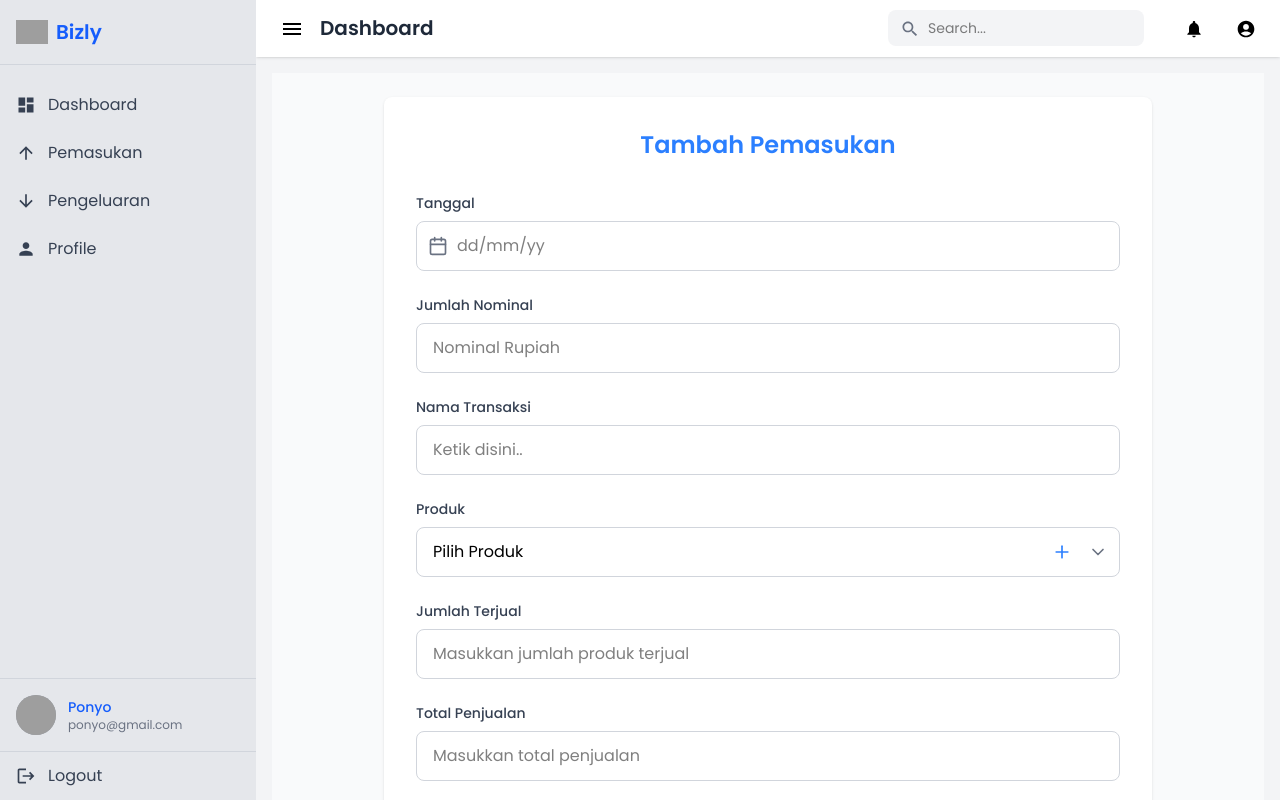
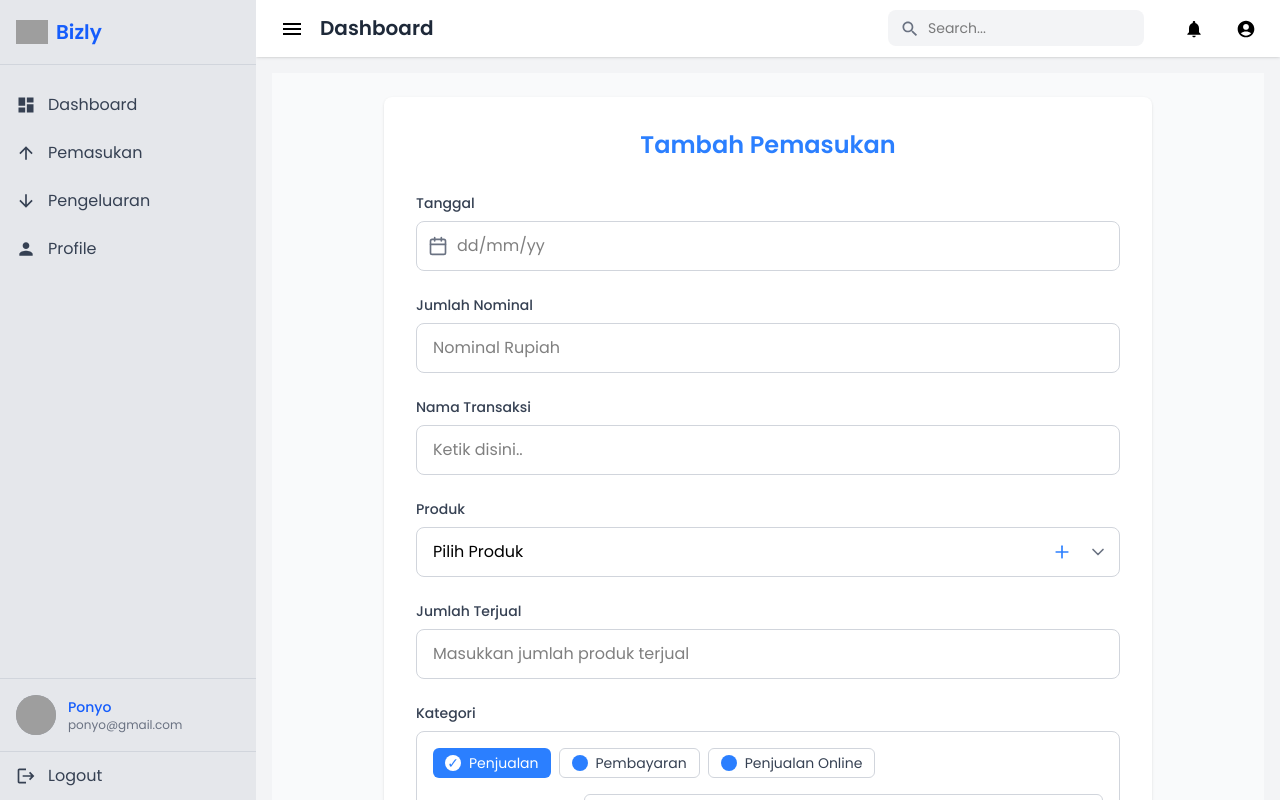
Before and after one commit to bizly-dbs/bizly-webapp, a React (Vite) app in the folder app/: page /tambah-pemasukan in a window 1280 px wide. Built offline with nearby package versions, Linux system fonts and the light colour scheme; grey boxes are pictures that could not be loaded.

Commit message:
update pemasukan

```diff
--- a/app/src/pages/pemasukan/IncomeCard.jsx
+++ b/app/src/pages/pemasukan/IncomeCard.jsx
@@ -29,8 +29,7 @@ const EditForm = ({ item, onSave, onCancel }) => {
     name: item.name,
     category: item.category,
     productName: item.productName || '',
-    quantity: item.quantity || '',
-    totalAmount: item.totalAmount ? item.totalAmount.replace('Rp. ', '').replace(',-', '') : ''
+    quantity: item.quantity || ''
   })
 
   const handleSubmit = (e) => {
@@ -42,14 +41,13 @@ const EditForm = ({ item, onSave, onCancel }) => {
       name: editData.name,
       category: editData.category,
       productName: editData.productName,
-      quantity: editData.quantity,
-      totalAmount: `Rp. ${editData.totalAmount},-`
+      quantity: editData.quantity
     })
   }
 
   return (
     <tr className="border-b border-gray-200 bg-blue-50">
-      <td colSpan="7" className="px-4 py-4">
+      <td colSpan="6" className="px-4 py-4">
         <form onSubmit={handleSubmit} className="space-y-4">
           <div className="grid grid-cols-2 md:grid-cols-3 gap-4">
             <div>
@@ -107,15 +105,6 @@ const EditForm = ({ item, onSave, onCancel }) => {
                 min="1"
               />
             </div>
-            <div>
-              <label className="block text-sm font-medium text-gray-700 mb-1">Total Penjualan</label>
-              <input
-                type="text"
-                value={editData.totalAmount}
-                onChange={(e) => setEditData({ ...editData, totalAmount: e.target.value })}
-                className="w-full px-3 py-2 border border-gray-300 rounded-md"
-              />
-            </div>
           </div>
           <div className="flex justify-end gap-2">
             <button
@@ -141,7 +130,7 @@ const EditForm = ({ item, onSave, onCancel }) => {
 const DeleteConfirmation = ({ onConfirm, onCancel }) => {
   return (
     <tr className="border-b border-gray-200 bg-red-50">
-      <td colSpan="7" className="px-4 py-4">
+      <td colSpan="6" className="px-4 py-4">
         <div className="text-center">
           <p className="text-gray-800 mb-4">Apakah Anda yakin ingin menghapus data ini?</p>
           <div className="flex justify-center gap-2">
@@ -205,7 +194,6 @@ const IncomeRow = ({ item, onSave, onDelete }) => {
       <td className="px-4 py-4 text-sm text-gray-700">{item.category}</td>
       <td className="px-4 py-4 text-sm text-gray-700">{item.productName || '-'}</td>
       <td className="px-4 py-4 text-sm text-gray-700">{item.quantity || '-'}</td>
-      <td className="px-4 py-4 text-sm text-gray-700">{item.totalAmount || '-'}</td>
       <td className="px-4 py-4 text-right relative">
         <button
           onClick={() => setShowDropdown(!showDropdown)}
@@ -237,7 +225,6 @@ const MonthIncomeCard = ({ month, incomeList, onUpdateIncome, onDeleteIncome })
               <th className="px-4 py-3 text-left text-sm font-medium text-gray-500">Kategori</th>
               <th className="px-4 py-3 text-left text-sm font-medium text-gray-500">Nama Produk</th>
               <th className="px-4 py-3 text-left text-sm font-medium text-gray-500">Jumlah</th>
-              <th className="px-4 py-3 text-left text-sm font-medium text-gray-500">Total</th>
               <th className="px-4 py-3 text-right text-sm font-medium text-gray-500"></th>
             </tr>
           </thead>
--- a/app/src/pages/pemasukan/TambahMasuk.jsx
+++ b/app/src/pages/pemasukan/TambahMasuk.jsx
@@ -20,8 +20,7 @@ const TambahMasuk = () => {
     transactionName: '',
     category: '',
     productName: '',
-    quantity: '',
-    totalAmount: ''
+    quantity: ''
   })
 
   const [categories, setCategories] = useState([
@@ -104,8 +103,7 @@ const TambahMasuk = () => {
       category: selectedCategory,
       type: 'Pembayaran',
       productName: formData.productName,
-      quantity: formData.quantity,
-      totalAmount: formData.totalAmount
+      quantity: formData.quantity
     }
 
     console.log('New income entry:', newEntry)
@@ -235,19 +233,6 @@ const TambahMasuk = () => {
             />
           </div>
 
-          <div className="mb-6">
-            <label className="block text-sm font-medium text-gray-700 mb-2">Total Penjualan</label>
-            <input
-              type="text"
-              name="totalAmount"
-              value={formData.totalAmount}
-              onChange={handleChange}
-              placeholder="Masukkan total penjualan"
-              className={styles.inputField}
-              required
-            />
-          </div>
-
           <div className="mb-8">
             <label className="block text-sm font-medium text-gray-700 mb-2">Kategori</label>
             <div className="border border-gray-300 rounded-lg p-4">
```
